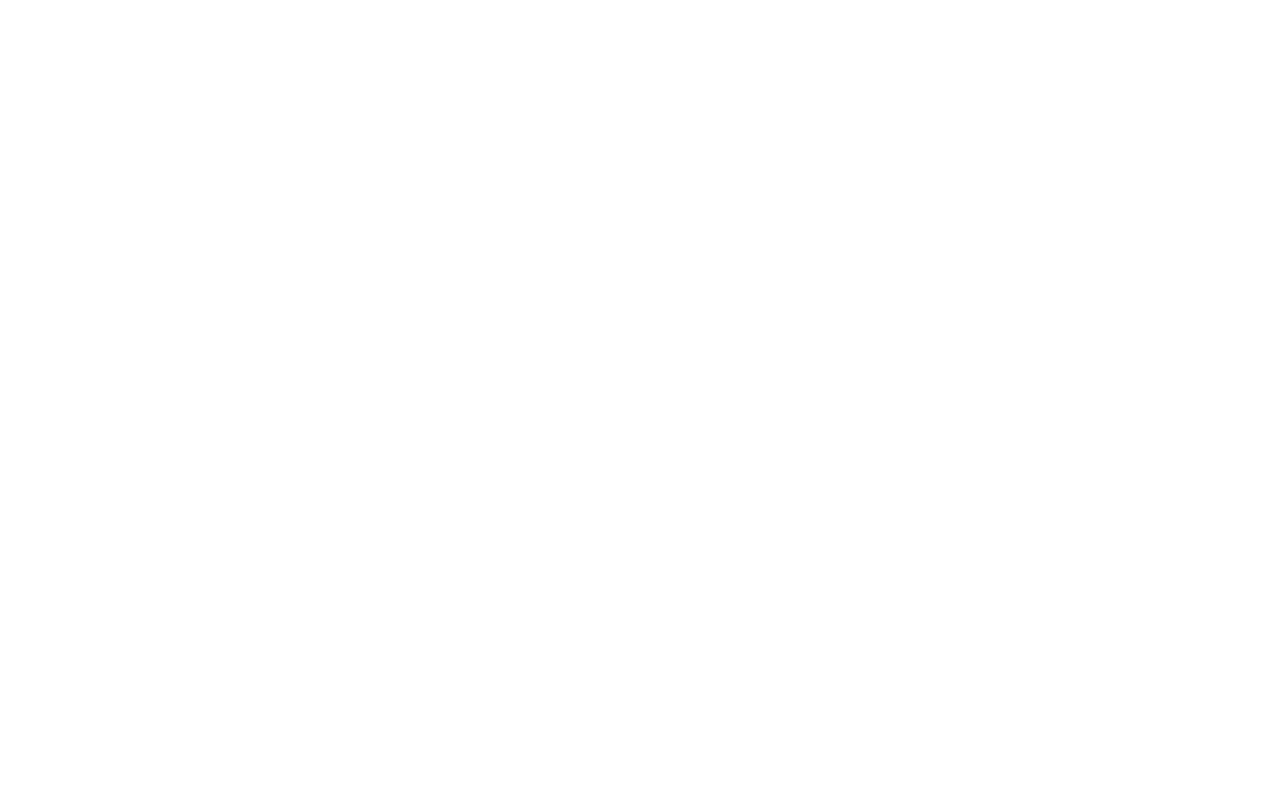
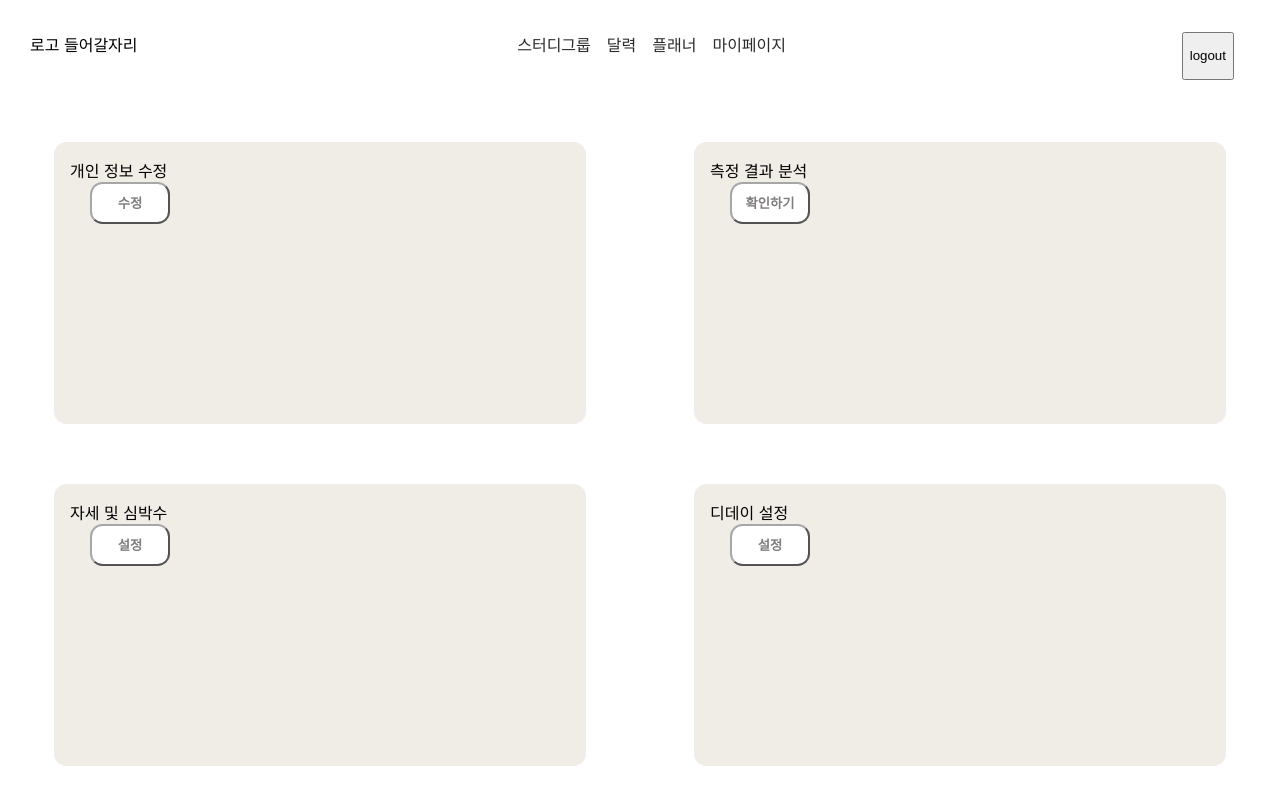
Before and after one commit to euion/Monito, a React (Create React App) app in the folder front-react/: page /UserPageMain in a window 1280 px wide. Before the commit this address had no page. Built offline with nearby package versions, Linux system fonts and the light colour scheme.

Commit message:
21-11-21_UserpageEdit, Userpagemain

```diff
--- a/front-react/src/App.js
+++ b/front-react/src/App.js
@@ -5,6 +5,9 @@
 import MainCamera from "./components/main/MainCamera";
 import Login from "./components/login_signup/login";
 import Signup from "./components/login_signup/signup";
+import UserMeasurement from "./components/mypage/UserMeasurement";
+import UserPageEdit from "./components/mypage/UserPageEdit";
+import UserPageMain from "./components/mypage/UserPageMain";
 
 function App() {
   return (
@@ -14,6 +17,9 @@
         <Route path="/MainCamera" element={<MainCamera />} />
         <Route path="/Login" element={<Login />} />
         <Route path="/Signup" element={<Signup />} />
+        <Route path="/UserMeasurement" element={<UserMeasurement/>} />
+        <Route path="/UserPageEdit" element={<UserPageEdit/>} />
+        <Route path="/UserPageMain" element={<UserPageMain/>} />
       </Routes>
     </div>
   );
--- /dev/null
+++ b/front-react/src/components/button/MypageBtn.js
@@ -0,0 +1,15 @@
+import React, { Component } from "react";
+import "../../css/Mypage.css"
+import { Link } from "react-router-dom";
+
+class MypageBtn extends Component {
+    render() {
+      return (
+        <div>
+            <button className="mypagebtn"></button>
+        </div>
+      );
+    }
+  }
+
+  export default MypageBtn;
--- a/front-react/src/components/main/MainCamera.js
+++ b/front-react/src/components/main/MainCamera.js
@@ -1,11 +1,13 @@
 import React from "react";
 import CamButton from "../button/CameraBtn";
 import { Link } from "react-router-dom";
+import TopNav from "../nav/TopNav";
 
 class MainCamera extends React.Component {
   render() {
     return (
       <div>
+        <TopNav />
         <Link to="/">
           <h1 style={{textAlign:"center",}}>Monito</h1>
         </Link>
--- /dev/null
+++ b/front-react/src/components/mypage/UserMeasurement.js
@@ -0,0 +1,18 @@
+import React, { Component } from "react";
+import { Link, Switch } from "react-router-dom";
+import "../../css/Mypage.css";
+import TopNav from "../nav/TopNav";
+
+
+class UserMeasurement extends React.Component {
+  render() {
+    return (
+        <div>
+            <TopNav />
+            <div>측정 결과 분석</div>
+        </div>
+    )
+  }
+}
+
+export default UserMeasurement;
--- /dev/null
+++ b/front-react/src/components/mypage/UserPageEdit.js
@@ -0,0 +1,30 @@
+import React, { Component } from "react";
+import { Link, Switch } from "react-router-dom";
+import "../../css/Mypage.css";
+import MypageBtn from "../button/MypageBtn";
+import TopNav from "../nav/TopNav";
+
+
+class UserPageEdit extends React.Component {
+  render() {
+    return (
+        <div>
+            <TopNav />
+            <div className = "mypageeditt">
+              <div className="mypageedittext">개인 정보 수정</div>
+              <div className="mypageedit"></div>
+              <div className="mypageeditbtn1">
+              <Link to="/UserPageMain">
+                <button className="mypageeditbtn">적용</button>
+              </Link>
+              <Link to="/UserPageMain">
+                <button className="mypageeditbtn">취소</button>
+              </Link>
+            </div>
+            </div>
+        </div>
+    )
+  }
+}
+
+export default UserPageEdit;
--- /dev/null
+++ b/front-react/src/components/mypage/UserPageMain.js
@@ -0,0 +1,22 @@
+import React, { Component } from "react";
+import { Link, Switch } from "react-router-dom";
+import "../../css/Mypage.css";
+import MypageBtn from "../button/MypageBtn";
+import TopNav from "../nav/TopNav";
+import Mypagebox from "./mypagebox/Mypagebox";
+
+
+class UserPageMain extends React.Component {
+  render() {
+    return (
+        <div>
+            <TopNav />
+            <div className="mypagemain">
+              <Mypagebox/>
+            </div>
+        </div>
+    )
+  }
+}
+
+export default UserPageMain;
--- /dev/null
+++ b/front-react/src/components/mypage/mypagebox/Mypagebox.js
@@ -0,0 +1,38 @@
+import React, { Component } from "react";
+import { Link } from "react-router-dom";
+import "../../../css/Mypage.css";
+
+class Mypagebox extends React.Component {
+    render() {
+      return (
+          <div>
+            <div className="mypageboxflex">
+              <div className="mypagebox">
+                <div>개인 정보 수정</div>
+                <Link to="/UserPageEdit">
+                  <button className="mypageeditbtn">수정</button>
+                </Link>
+              </div>
+              <div className="mypagebox">
+                <div>측정 결과 분석</div>
+                <Link to="/UserMeasurement">
+                  <button className="mypageeditbtn">확인하기</button>
+                </Link>
+              </div>
+            </div>
+            <div className="mypageboxflex">
+              <div className="mypagebox">
+                <div>자세 및 심박수</div>
+                  <button className="mypageeditbtn">설정</button>
+              </div>
+              <div className="mypagebox">
+                <div>디데이 설정</div>
+                  <button className="mypageeditbtn">설정</button>
+              </div>
+            </div>
+          </div>
+      )
+    }
+  }
+
+  export default Mypagebox;
--- a/front-react/src/components/nav/TopNav.js
+++ b/front-react/src/components/nav/TopNav.js
@@ -27,7 +27,7 @@
               </Link>
             </li>
             <li>
-              <Link to="#" className="link-text">
+              <Link to="UserPageMain" className="link-text">
                 마이페이지
               </Link>
             </li>
--- /dev/null
+++ b/front-react/src/css/Mypage.css
@@ -0,0 +1,77 @@
+/* UserPageMain 관련 css */
+.mypagebox {
+    width: 500px;
+    height: 250px;
+    background-color: rgba(206, 195, 175, 0.31);
+    margin-top: 30px;
+    margin: 30px auto ;
+    flex-direction: row;
+    border-radius: 12.5px;
+    padding: 1em;
+}
+
+.mypageboxflex{
+    display: flex;
+}
+
+.mypagemain{
+    margin-left: auto;
+    margin-right: auto;
+}
+
+.mypagebtn{
+    color:#807D7D;
+    background-color: white;
+    text-align: center;
+    font-weight: bold;
+    border-radius: 12.5px;
+    height: 42px;
+    width: 80px;
+    border-color: #A7A7A7;
+    display: flex;
+}
+
+
+/* UserPageEdit css */
+
+.mypageedit{
+    background-color: rgba(206, 195, 175, 0.31);
+    height: 484px;
+    width: 872px;
+    margin-left: auto;
+    margin-right: auto;
+}
+
+.mypageeditt{
+    text-align: center;
+}
+
+.mypageeditcontent{
+    background-color: black;
+    height: 484px;
+    width: 667px;
+}
+
+.mypageeditbtn1{
+    margin-top: 1em;;
+    text-align: center;
+}
+
+.mypageeditbtn {
+    margin-left: auto;
+    margin-right: auto;
+    margin: 0px 20px;
+    color:#807D7D;
+    background-color: white;
+    text-align: center;
+    font-weight: bold;
+    border-radius: 12.5px;
+    height: 42px;
+    width: 80px;
+    border-color: #A7A7A7;
+}
+
+.mypageedittext{
+    margin: 0px 0px 10px -650px;
+    font-size: 24px;
+}
```
